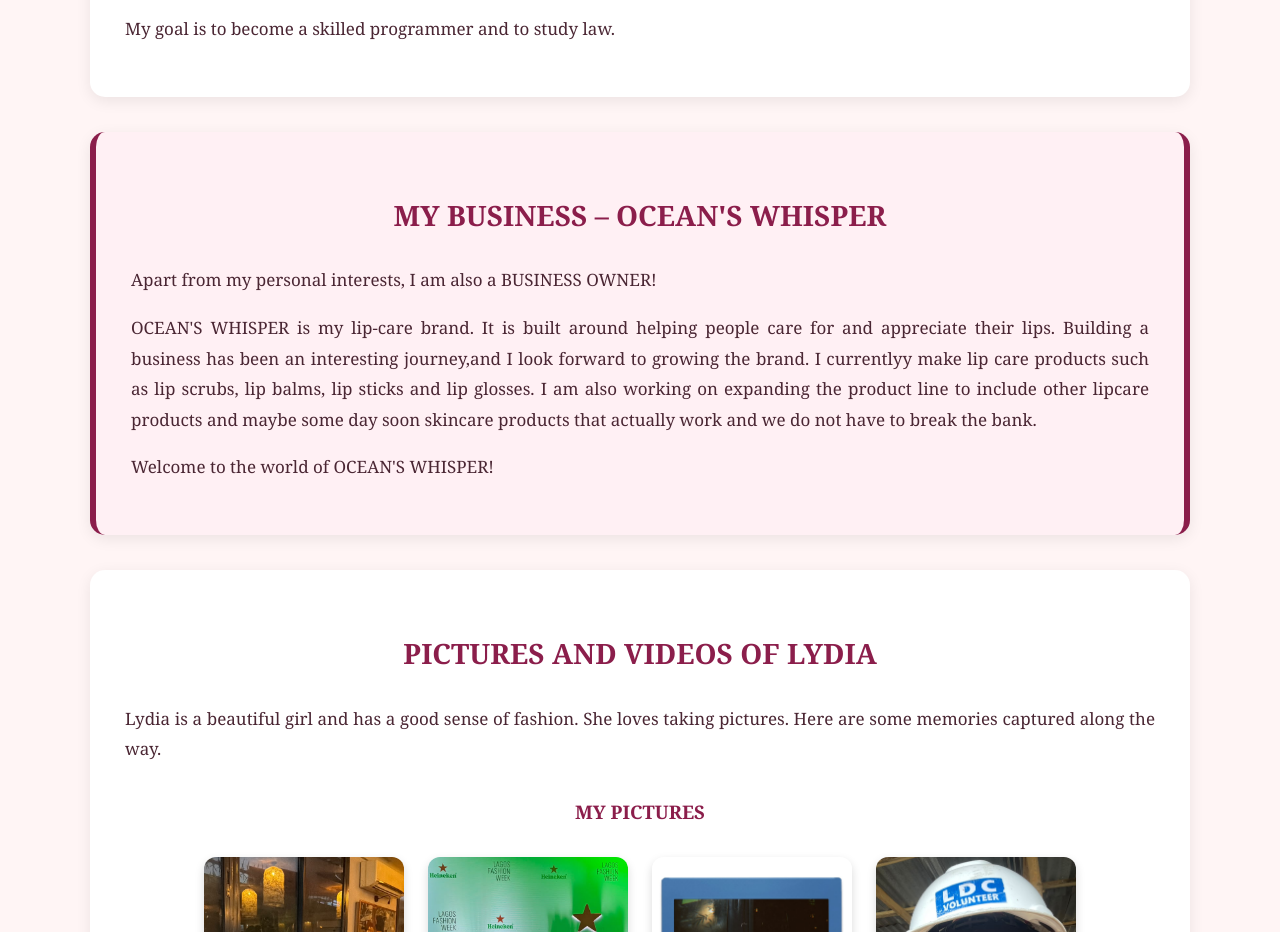
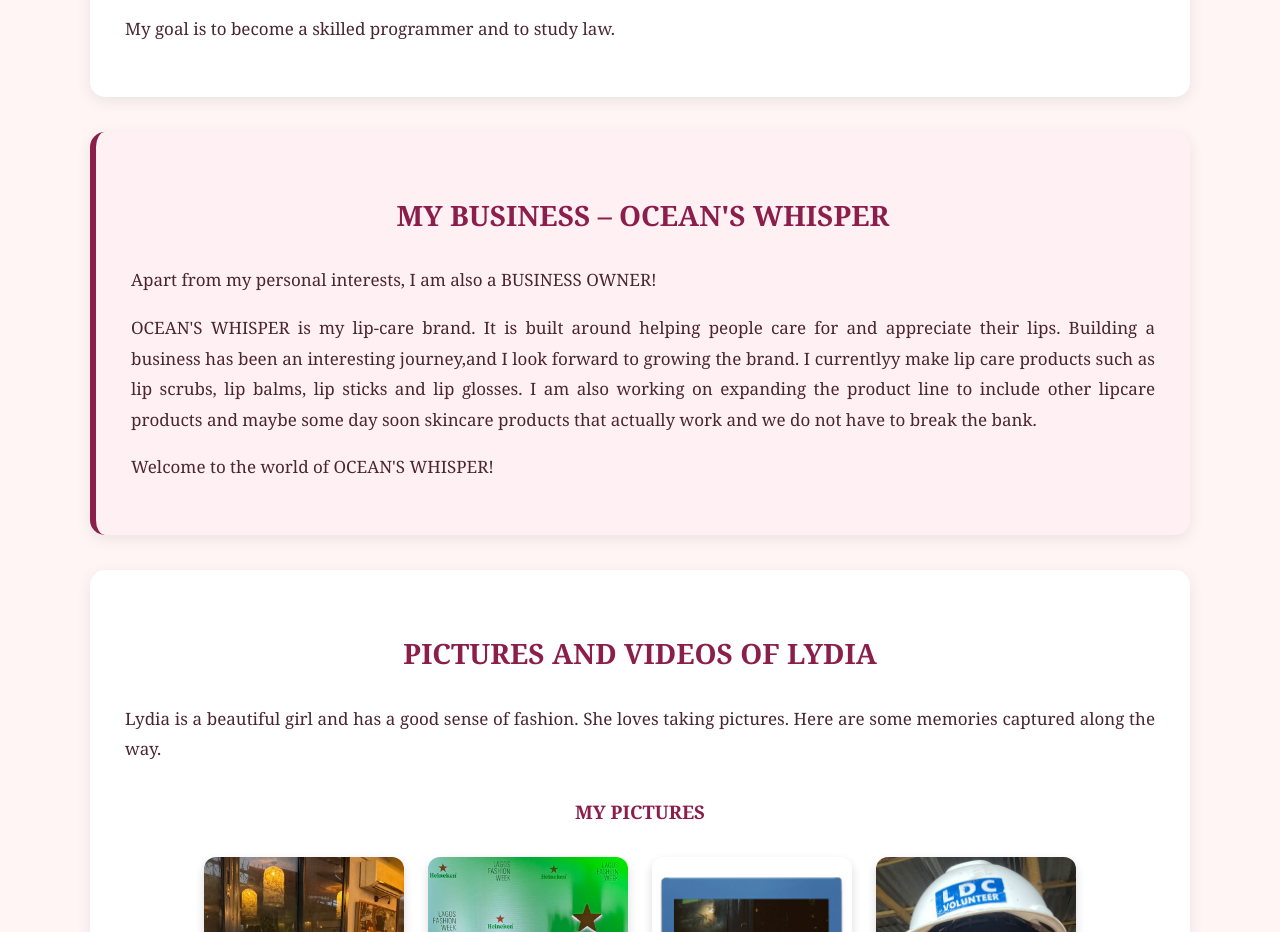
Before and after one commit to lydia-blip12/Lydia, a plain HTML site: page index.html in a window 1280 px wide. Shown: the part 2620-3552 px from the top of the page. Drawn offline with Linux system fonts and the light colour scheme.

Commit message:
Update style.css

```diff
--- a/style.css
+++ b/style.css
@@ -172,7 +172,6 @@ video {
 #business {
     background-color: #fff0f4;
     border-left: 6px solid #8b1e4b;
-    border-right: 6px solid #8b1e4b;
 }
 
 
```
